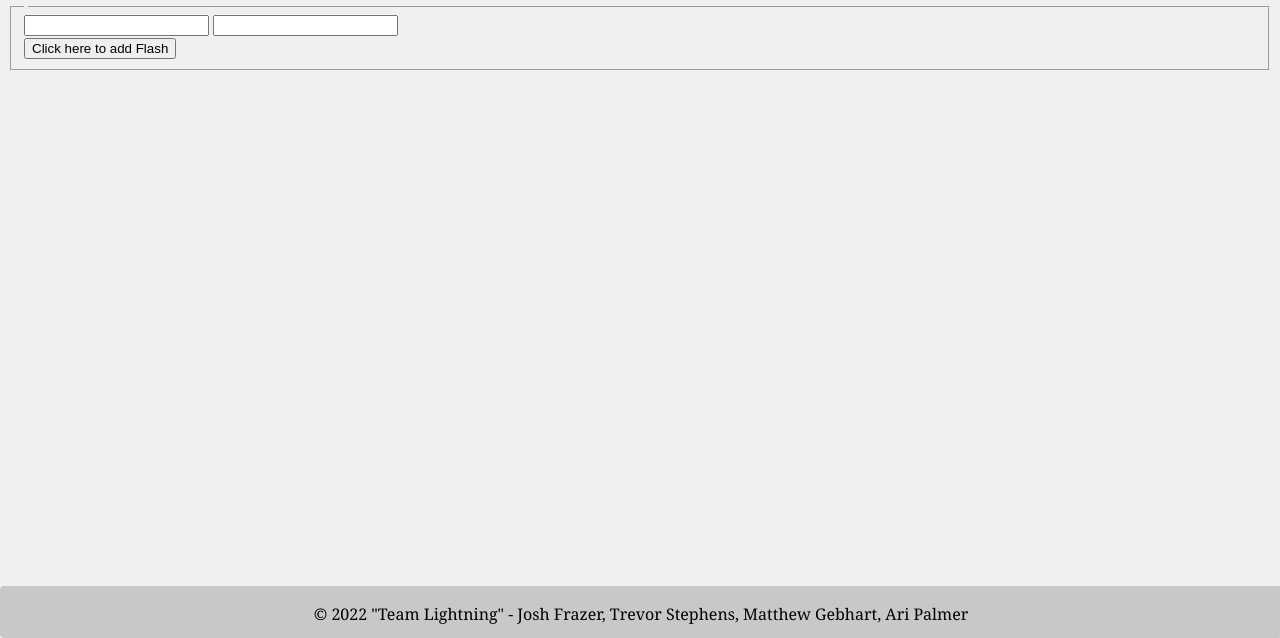
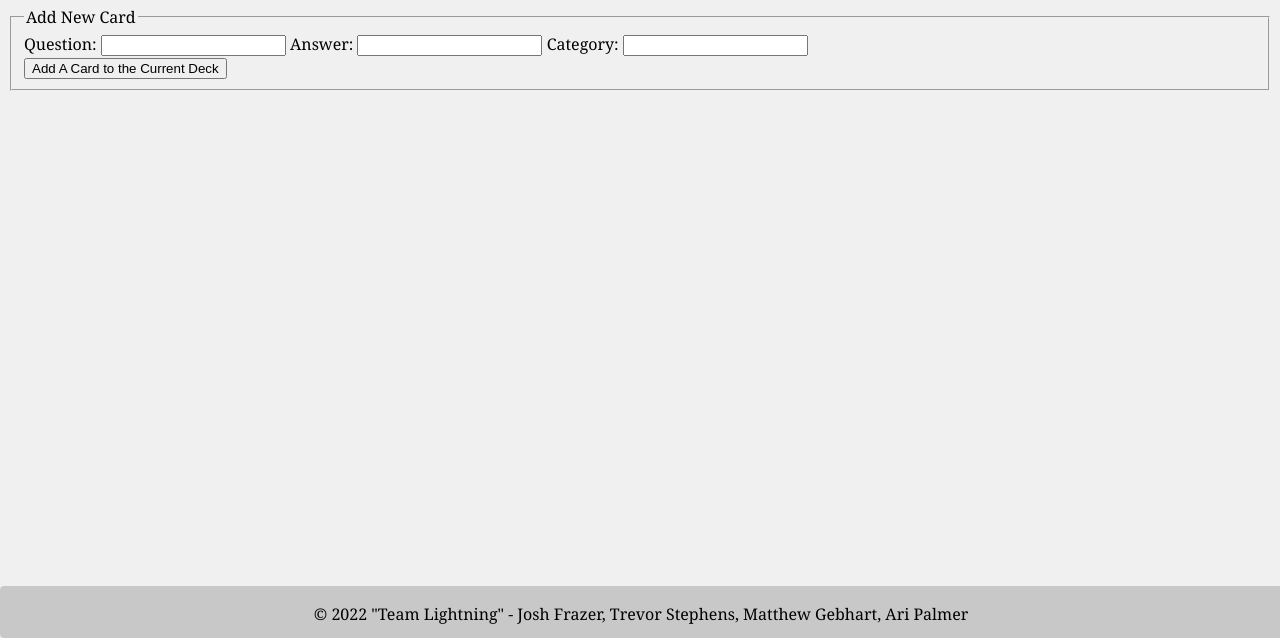
Before and after one commit to Code201classGroup4/Flash.Me, a plain HTML site: page html/addcard.html in a window 1280 px wide. Shown: the part 162-800 px from the top of the page. Drawn offline with Linux system fonts and the light colour scheme.

Commit message:
add card page working

```diff
--- a/html/addcard.html
+++ b/html/addcard.html
@@ -21,36 +21,31 @@
 </header>
   <h1>Add Card page</h1>
 
-
   <form id='addCard'>
     <fieldset>
-      <legend></legend>
+      <legend>Add New Card</legend>
 
+      <section id="chooseForm"></section>
       <div class='formDiv'>
-        <label for='QuestionField'> </label>
-        <input type='text' name='cityName' required>
+        <label for='question'>Question: </label>
+        <input type='text' id='question' name='question' required>
 
-        <label for=''></label>
-        <input type="text" name='' required>
+        <label for='answer'>Answer: </label>
+        <input type="text" id='answer' name='answer' required>
+
+        <label for="category">Category: </label>
+        <input type="text" id="category" name="category" required>
       </div>
 
-
-
-      <input id='button' type="submit" value="Click here to add Flash">
+      <button type="submit">Add A Card to the Current Deck</button>
     </fieldset>
-    <div class='about'>
-      <p></p>
-    </div>
-
-
-
-
 
 
     <footer>
       <p>&copy; 2022 "Team Lightning" - Josh Frazer, Trevor Stephens, Matthew Gebhart, Ari Palmer</p>
     </footer>
-  <script src="./app.js"></script>
+    <script src="../js/app.js"></script>
+    <script src="../js/addcard.js"></script>
 </body>
 
 </html>
--- a/js/addcard.js
+++ b/js/addcard.js
@@ -30,6 +30,7 @@ function handleAddCard(event){
   let c = event.target.elements['category'].value;
   let newCard = new Card(q, a, c);
   d.addCard(newCard);
+  d.save();
   alert(`${newCard.question} added to ${d.name}.`);
   location.reload();
 }
```
